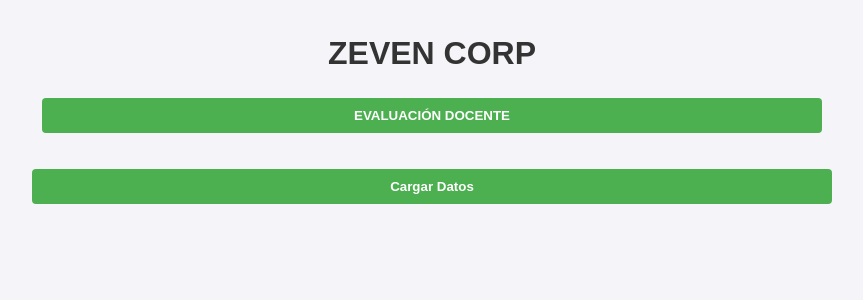
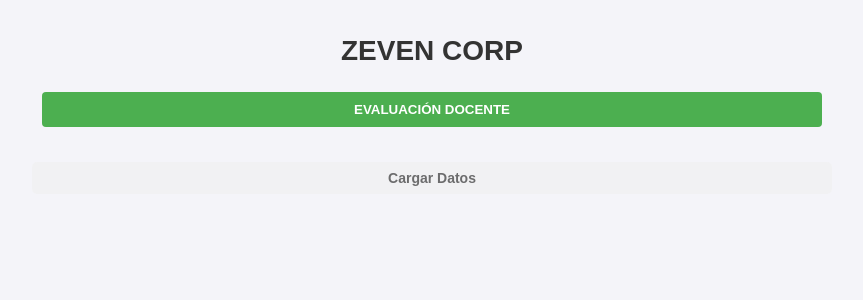
Before and after one commit to PieroXX64/ZevenCorp, a Flask app: page / in a window 1280 px wide. Shown: the top 300 px of the page, without its empty margins (208-1071 px from the left). Run offline with Flask 3, Linux system fonts and the light colour scheme.

Commit message:
styles.css

```diff
--- a/static/styles.css
+++ b/static/styles.css
@@ -10,6 +10,7 @@ h1 {
     color: #333;
     text-align: center;
     margin-top: 20px;
+    font-size: 28px;  /* Reducido el tamaño del título */
 }
 
 .container {
@@ -55,6 +56,32 @@ button:hover {
     background-color: #45a049;
 }
 
+/* Estilo para el botón "Cargar Datos" más pequeño */
+#loadDataButton {
+    padding: 8px 15px; /* Más pequeño */
+    font-size: 14px; /* Texto más pequeño */
+    background-color: #f1f1f1;
+    color: #333;
+    border: none;
+    border-radius: 5px;
+    cursor: pointer;
+    margin-top: 20px;
+    opacity: 0.7;  /* Menos visible */
+    display: block;
+    margin: 20px auto;
+}
+
+#loadDataButton:hover {
+    opacity: 1;
+}
+
+/* Título en la página de inicio (ZEVEN CORP) */
+h1 {
+    font-size: 28px; /* Reducir tamaño de título */
+    margin-bottom: 20px;
+    font-weight: bold;
+}
+
 /* Enlaces */
 a {
     color: #4CAF50;
```
